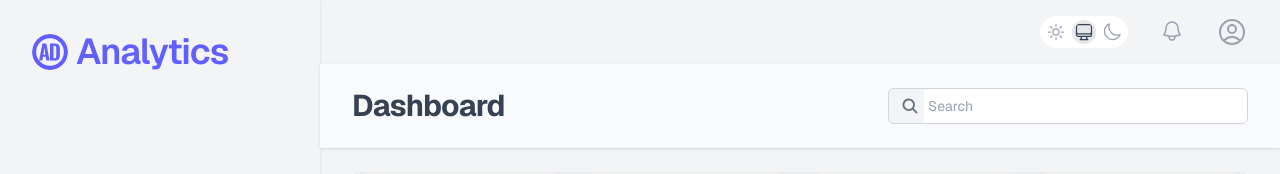
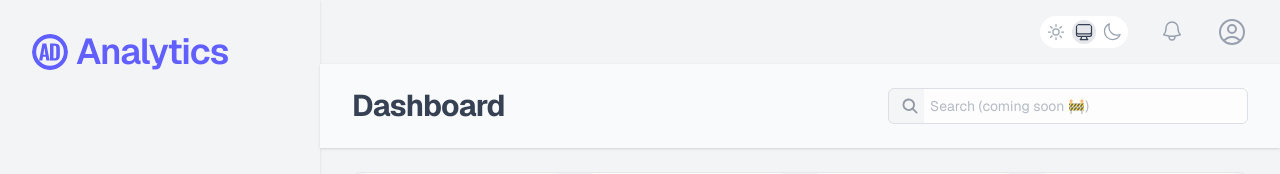
Before and after one commit to AbdallahBenj/analytics-dashboard, a React (Vite) app: page / in a window 1280 px wide. Shown: the top 174 px of the page. Built offline with nearby package versions, Linux system fonts and the light colour scheme.

Commit message:
feat: disable search input and mark it as coming soon

```diff
--- a/src/components/SearchInput.jsx
+++ b/src/components/SearchInput.jsx
@@ -6,7 +6,7 @@ const SearchInput = () => {
       <label htmlFor="search" className="sr-only">
         Search
       </label>
-      <div className="">
+      <div className="opacity-70 cursor-not-allowed">
         <div
           className="
         flex items-center rounded-md pl-3
@@ -23,12 +23,13 @@ const SearchInput = () => {
             <MagnifyingGlassIcon className="size-5" />
           </div>
           <input
+            disabled
             id="search"
             name="search"
             type="text"
-            placeholder="Search"
+            placeholder="Search (coming soon 🚧)"
             className="block min-w-0 w-0 grow
-            py-1.5 pr-3 pl-1
+            py-1.5 pr-3 pl-1.5
             text-base sm:text-sm/6
             focus:outline-none
             bg-gray-800 md:bg-white dark:bg-gray-800
```
